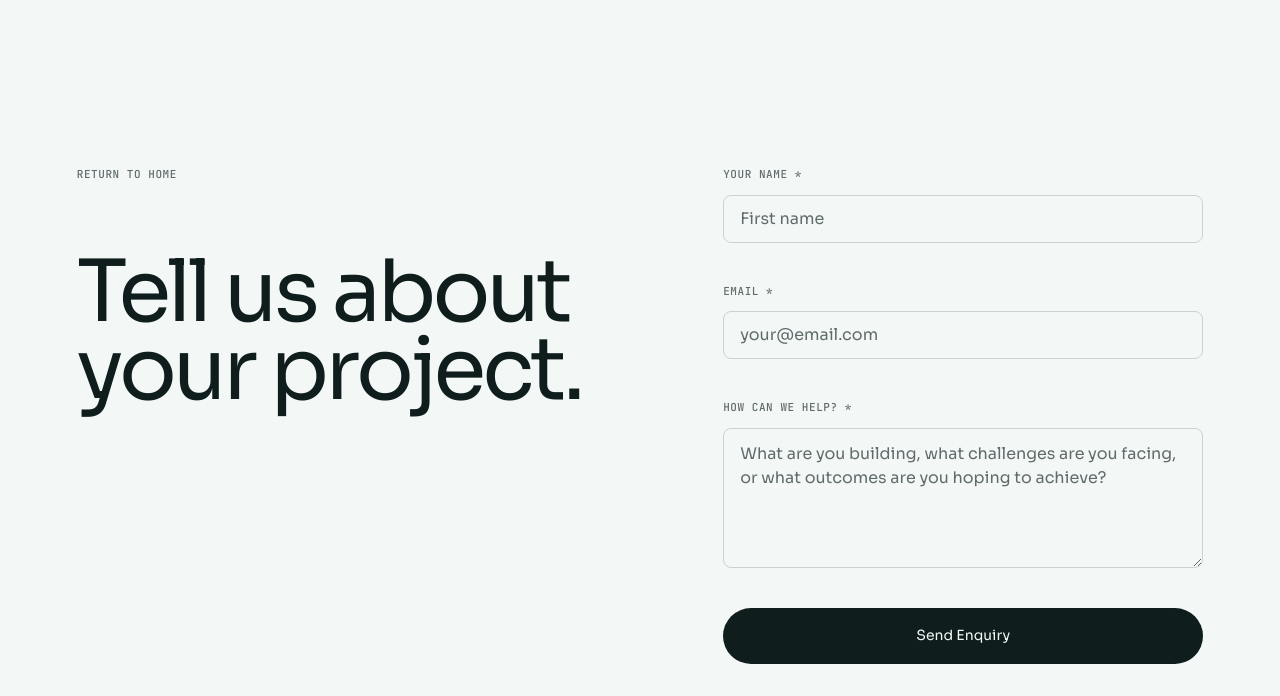
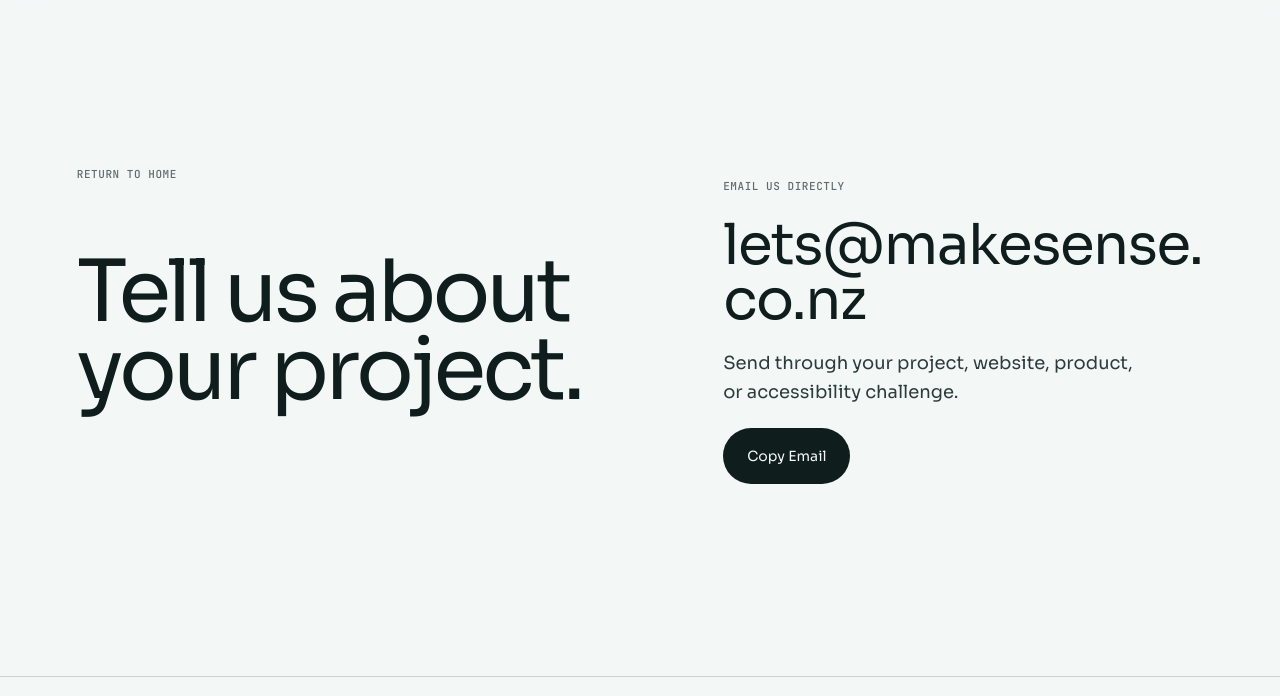
Before and after one commit to renzofauni/makesense, a website: page contact.html in a window 1280 px wide. Shown: the part 104-800 px from the top of the page. Drawn offline with Linux system fonts and the light colour scheme; a web font is replaced by a local one.

Commit message:
Replace contact form with email copy block

```diff
--- a/contact.html
+++ b/contact.html
@@ -21,7 +21,7 @@
     <link rel="preconnect" href="https://fonts.googleapis.com" />
     <link rel="preconnect" href="https://fonts.gstatic.com" crossorigin />
     <link href="https://fonts.googleapis.com/css2?family=Cal+Sans&display=swap" rel="stylesheet" />
-    <link rel="stylesheet" href="styles.css?v=20260701-title-consistency" />
+    <link rel="stylesheet" href="styles.css?v=20260717-email-contact" />
   </head>
   <body data-page="contact">
     <header class="site-header">
@@ -47,25 +47,17 @@
           <h1 id="contact-title">Tell us about your project.</h1>
         </div>
 
-        <form class="contact-form" action="mailto:lets@makesense.co.nz" method="post" enctype="text/plain">
-          <label class="field">
-            <span>Your name *</span>
-            <input name="name" type="text" placeholder="First name" required />
-          </label>
-          <label class="field">
-            <span>Email *</span>
-            <input name="email" type="email" placeholder="your@email.com" required />
-          </label>
-          <label class="field">
-            <span>How can we help? *</span>
-            <textarea
-              name="message"
-              placeholder="What are you building, what challenges are you facing, or what outcomes are you hoping to achieve?"
-              required
-            ></textarea>
-          </label>
-          <button class="pill pill-dark pill-large submit-button" type="submit">Send Enquiry</button>
-        </form>
+        <div class="email-panel" aria-labelledby="email-title">
+          <p class="email-label" id="email-title">Email us directly</p>
+          <a class="email-address" href="mailto:lets@makesense.co.nz">lets@makesense.co.nz</a>
+          <p class="email-note">
+            Send through your project, website, product, or accessibility challenge.
+          </p>
+          <button class="pill pill-dark pill-large copy-email" type="button" data-copy-email="lets@makesense.co.nz">
+            Copy Email
+          </button>
+          <p class="copy-status" aria-live="polite"></p>
+        </div>
       </section>
     </main>
 
@@ -75,6 +67,6 @@
       <p>proudly based in aotearoa new zealand</p>
     </footer>
 
-    <script src="script.js"></script>
+    <script src="script.js?v=20260717-email-contact"></script>
   </body>
 </html>
--- a/script.js
+++ b/script.js
@@ -16,3 +16,29 @@ nav?.addEventListener("click", (event) => {
     }
   }
 });
+
+document.querySelectorAll("[data-copy-email]").forEach((button) => {
+  button.addEventListener("click", async () => {
+    const email = button.dataset.copyEmail;
+    const status = button.parentElement?.querySelector(".copy-status");
+
+    try {
+      await navigator.clipboard.writeText(email);
+      button.textContent = "Email Copied";
+      if (status) {
+        status.textContent = "Copied to clipboard.";
+      }
+    } catch {
+      if (status) {
+        status.textContent = email;
+      }
+    }
+
+    window.setTimeout(() => {
+      button.textContent = "Copy Email";
+      if (status) {
+        status.textContent = "";
+      }
+    }, 2500);
+  });
+});
--- a/styles.css
+++ b/styles.css
@@ -547,7 +547,7 @@ h3 {
 }
 
 .return-link,
-.field span {
+.email-label {
   color: var(--muted);
   font-family: var(--mono);
   font-size: 11px;
@@ -565,54 +565,44 @@ h3 {
   color: var(--sage);
 }
 
-.contact-form {
+.email-panel {
   display: flex;
   flex-direction: column;
-  gap: 40px;
+  align-items: flex-start;
+  gap: 22px;
   width: 100%;
+  padding-top: 12px;
 }
 
-.field {
-  display: grid;
-  gap: 12px;
+.email-address {
+  color: var(--ink);
+  font-family: var(--headline);
+  font-size: clamp(2.2rem, 4.4vw, 4rem);
+  font-weight: 400;
+  letter-spacing: -0.025em;
+  line-height: 0.98;
+  overflow-wrap: anywhere;
 }
 
-.field input,
-.field textarea {
-  width: 100%;
-  border: 1px solid var(--line);
-  border-radius: 8px;
-  color: var(--text);
-  background: var(--paper);
-  font: 400 16px/1.5 var(--display);
+.email-address:hover {
+  color: var(--sage);
 }
 
-.field input {
-  min-height: 48px;
-  padding: 11px 16px;
+.email-note {
+  max-width: 420px;
+  color: var(--text);
+  font-size: 18px;
+  line-height: 1.6;
 }
 
-.field textarea {
-  min-height: 140px;
-  resize: vertical;
-  padding: 13px 16px;
+.copy-status {
+  min-height: 20px;
+  color: var(--muted);
+  font-size: 14px;
+  line-height: 1.4;
 }
 
-.field input::placeholder,
-.field textarea::placeholder {
-  color: var(--muted);
-  opacity: 1;
-}
-
-.field input:focus,
-.field textarea:focus {
-  outline: 2px solid rgba(82, 122, 122, 0.32);
-  outline-offset: 2px;
-  border-color: var(--sage);
-}
-
-.submit-button {
-  width: 100%;
+.copy-email {
   border: 0;
   cursor: pointer;
   font-family: var(--display);
```
Also changed, not shown: index.html (+2 -2 lines), services.html (+2 -2 lines).
